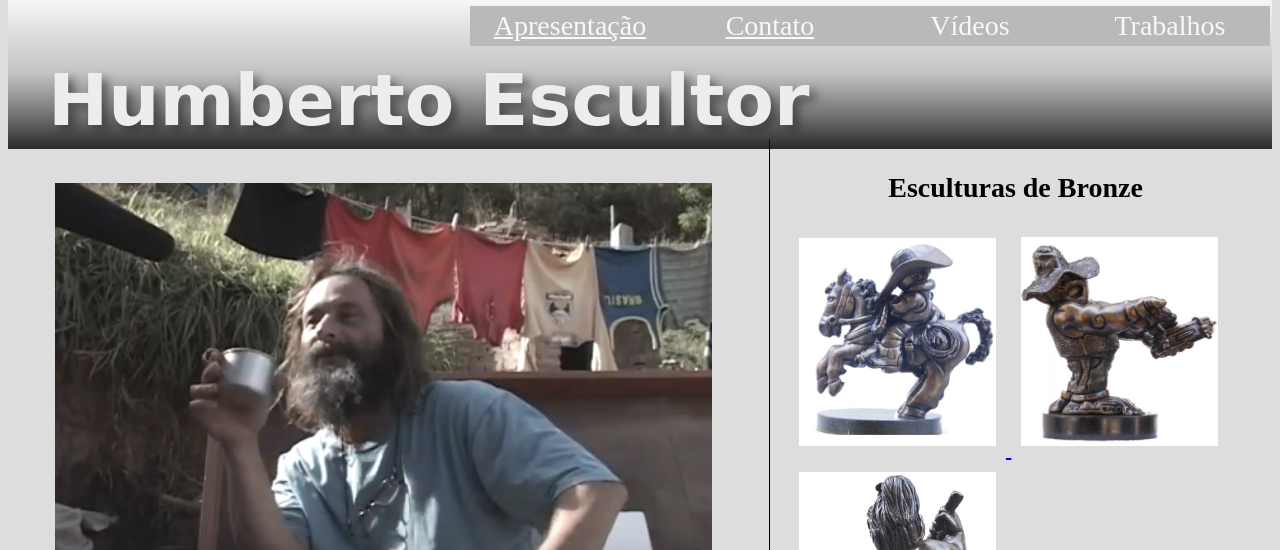
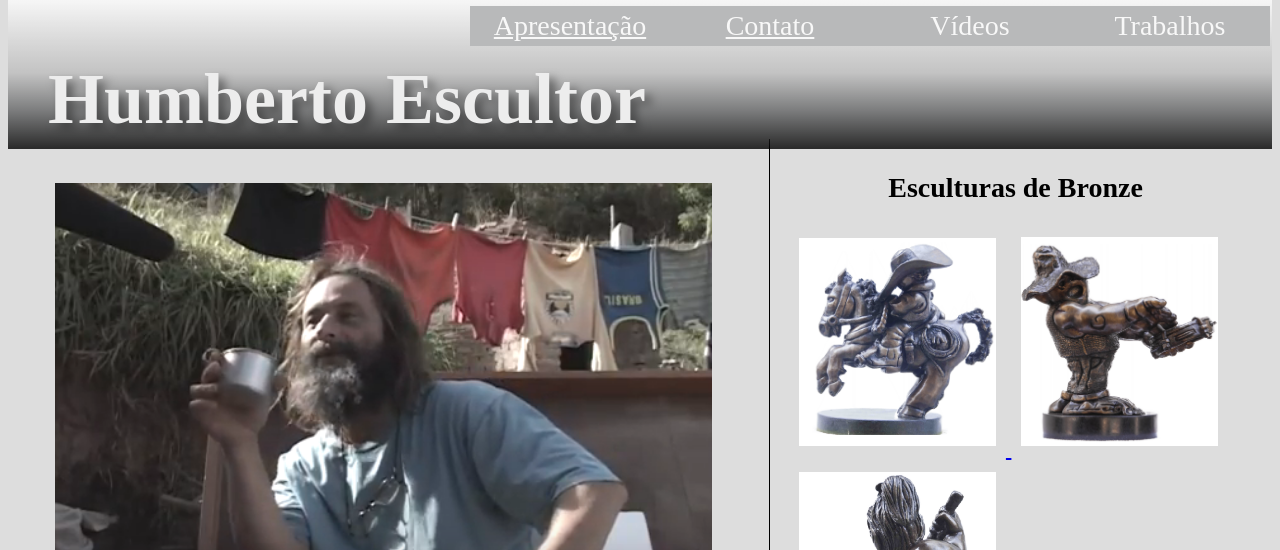
Before and after one commit to HumbertoEliaSoares01/HumbertoEliaSoares01.github.io, a plain HTML site: page index.html in a window 1280 px wide. Shown: the top 550 px of the page. Drawn offline with Linux system fonts and the light colour scheme.

```diff
--- a/css/estilo.css
+++ b/css/estilo.css
@@ -32,7 +32,7 @@
 	text-align: left; text-shadow: 6px 6px 10px rgba(0,0,0,.6);
 	margin-bottom: 0px; margin-top: 0px; margin-left: 40px;
 	font-size: 72px; color: #F2F2F2;
-	font-family: 'Finger Paint', cursive;
+	font-family: 'Finger Paint', Arial Rounded MT Bold;
 	/***************
 		Utilizando fontes púbçicas do site do Google
 		= "www.google.com/fonts"
```
